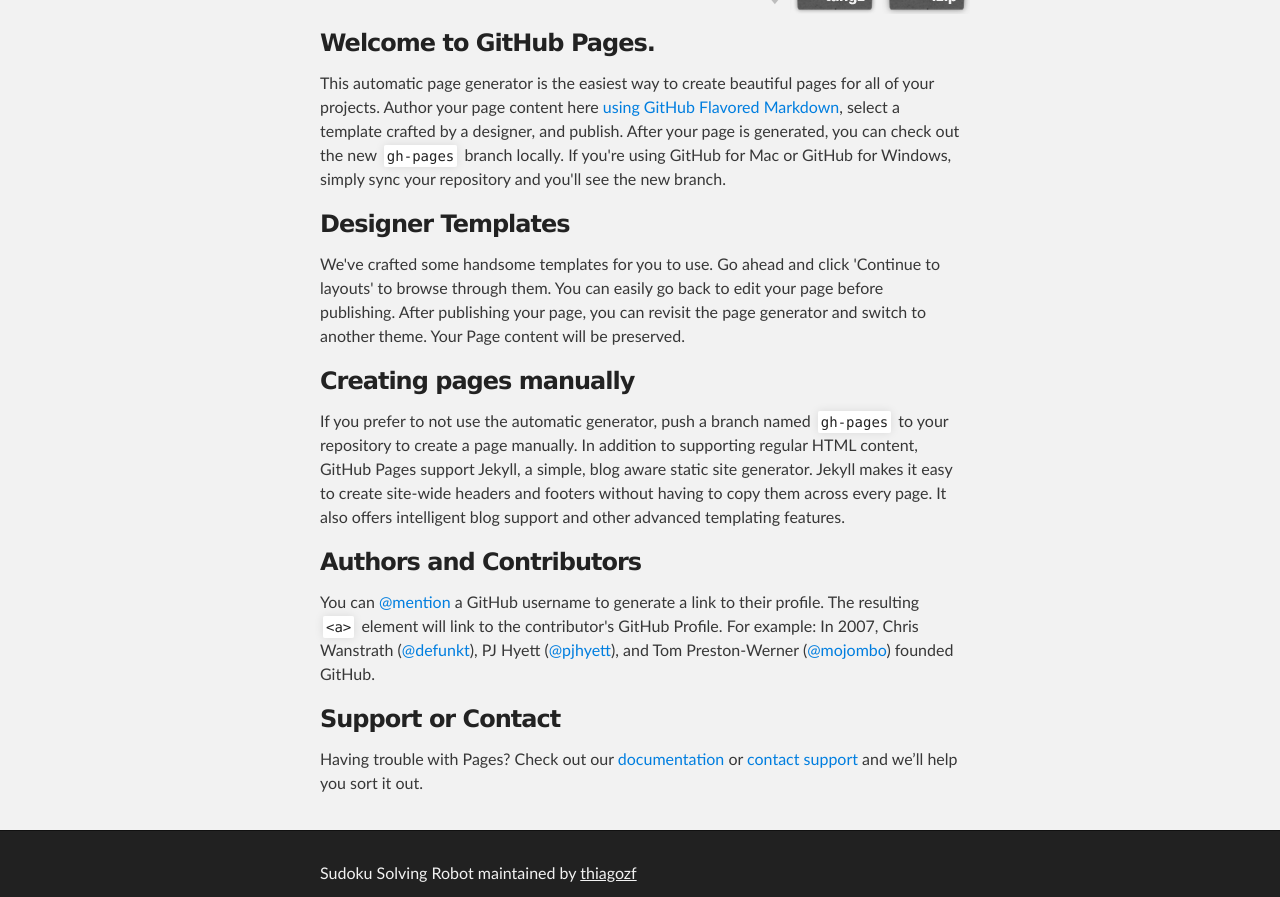
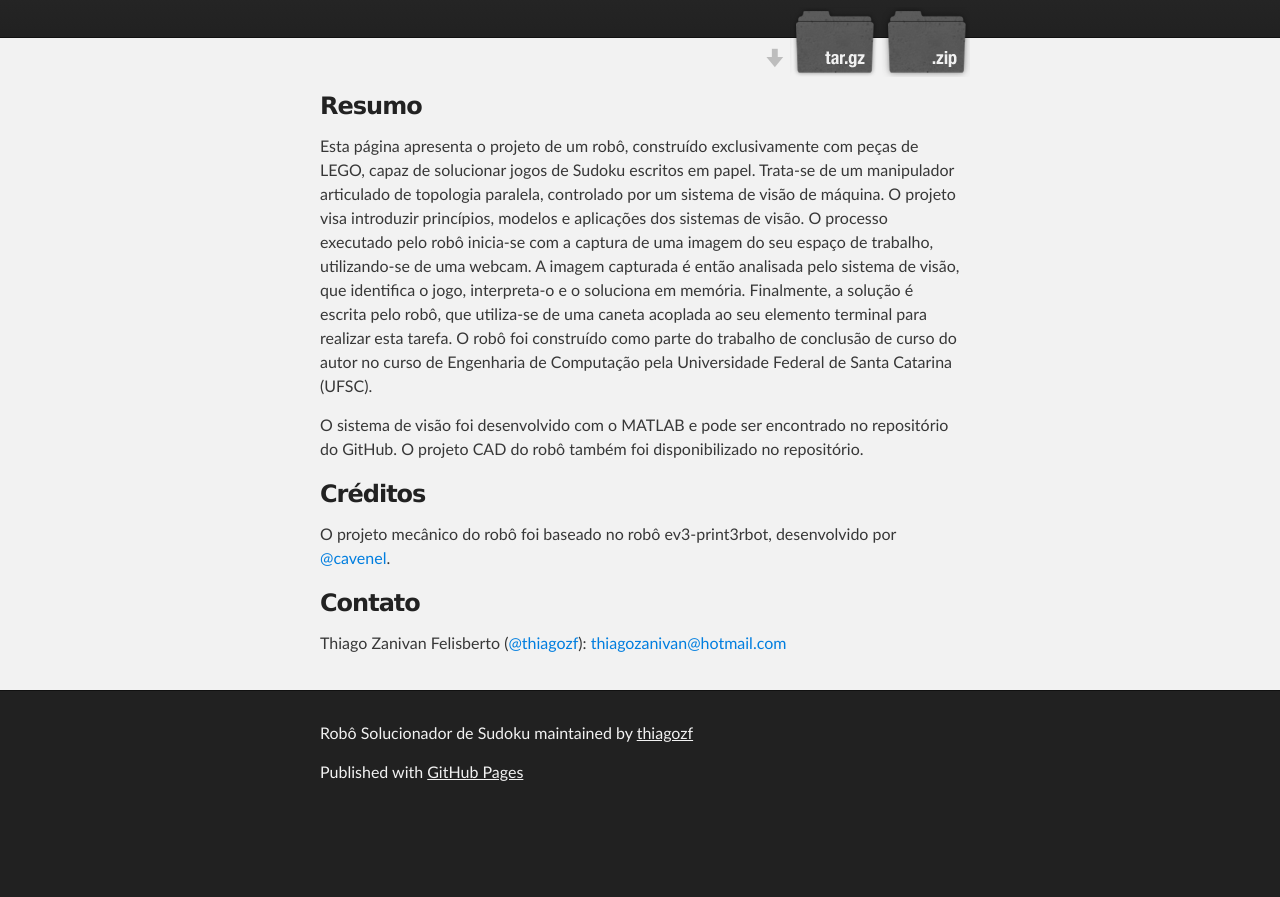
Before and after one commit to thiagozf/sudokurobot, a plain HTML site: page index.html in a window 1280 px wide. Shown: the part 199-1096 px from the top of the page. After the commit the page ends 1018 px from the top, so only its background shows below. Drawn offline with Linux system fonts and the light colour scheme.

```diff
--- a/index.html
+++ b/index.html
@@ -4,11 +4,11 @@
   <head>
     <meta charset='utf-8'>
     <meta http-equiv="X-UA-Compatible" content="chrome=1">
-    <meta name="description" content="Sudoku Solving Robot : ">
+    <meta name="description" content="Robô Solucionador de Sudoku : ">
 
     <link rel="stylesheet" type="text/css" media="screen" href="stylesheets/stylesheet.css">
 
-    <title>Sudoku Solving Robot</title>
+    <title>Robô Solucionador de Sudoku</title>
   </head>
 
   <body>
@@ -18,7 +18,7 @@
         <header class="inner">
           <a id="forkme_banner" href="https://github.com/thiagozf/sudokurobot">View on GitHub</a>
 
-          <h1 id="project_title">Sudoku Solving Robot</h1>
+          <h1 id="project_title">Robô Solucionador de Sudoku</h1>
           <h2 id="project_tagline"></h2>
 
             <section id="downloads">
@@ -32,36 +32,28 @@
     <div id="main_content_wrap" class="outer">
       <section id="main_content" class="inner">
         <h3>
-<a id="welcome-to-github-pages" class="anchor" href="#welcome-to-github-pages" aria-hidden="true"><span class="octicon octicon-link"></span></a>Welcome to GitHub Pages.</h3>
+<a id="resumo" class="anchor" href="#resumo" aria-hidden="true"><span class="octicon octicon-link"></span></a>Resumo</h3>
 
-<p>This automatic page generator is the easiest way to create beautiful pages for all of your projects. Author your page content here <a href="https://guides.github.com/features/mastering-markdown/">using GitHub Flavored Markdown</a>, select a template crafted by a designer, and publish. After your page is generated, you can check out the new <code>gh-pages</code> branch locally. If you're using GitHub for Mac or GitHub for Windows, simply sync your repository and you'll see the new branch.</p>
+<p>Esta página apresenta o projeto de um robô, construído exclusivamente com peças de LEGO, capaz de solucionar jogos de Sudoku escritos em papel. Trata-se de um manipulador articulado de topologia paralela, controlado por um sistema de visão de máquina. O projeto visa introduzir princípios, modelos e aplicações dos sistemas de visão. O processo executado pelo robô inicia-se com a captura de uma imagem do seu espaço de trabalho, utilizando-se de uma webcam. A imagem capturada é então analisada pelo sistema de visão, que identifica o jogo, interpreta-o e o soluciona em memória. Finalmente, a solução é escrita pelo robô, que utiliza-se de uma caneta acoplada ao seu elemento terminal para realizar esta tarefa. O robô foi construído como parte do trabalho de conclusão de curso do autor no curso de Engenharia de Computação pela Universidade Federal de Santa Catarina (UFSC).</p>
+
+<p>O sistema de visão foi desenvolvido com o MATLAB e pode ser encontrado no repositório do GitHub. O projeto CAD do robô também foi disponibilizado no repositório.</p>
 
 <h3>
-<a id="designer-templates" class="anchor" href="#designer-templates" aria-hidden="true"><span class="octicon octicon-link"></span></a>Designer Templates</h3>
+<a id="créditos" class="anchor" href="#cr%C3%A9ditos" aria-hidden="true"><span class="octicon octicon-link"></span></a>Créditos</h3>
 
-<p>We've crafted some handsome templates for you to use. Go ahead and click 'Continue to layouts' to browse through them. You can easily go back to edit your page before publishing. After publishing your page, you can revisit the page generator and switch to another theme. Your Page content will be preserved.</p>
+<p>O projeto mecânico do robô foi baseado no robô ev3-print3rbot, desenvolvido por <a href="https://github.com/cavenel" class="user-mention">@cavenel</a>.</p>
 
 <h3>
-<a id="creating-pages-manually" class="anchor" href="#creating-pages-manually" aria-hidden="true"><span class="octicon octicon-link"></span></a>Creating pages manually</h3>
+<a id="contato" class="anchor" href="#contato" aria-hidden="true"><span class="octicon octicon-link"></span></a>Contato</h3>
 
-<p>If you prefer to not use the automatic generator, push a branch named <code>gh-pages</code> to your repository to create a page manually. In addition to supporting regular HTML content, GitHub Pages support Jekyll, a simple, blog aware static site generator. Jekyll makes it easy to create site-wide headers and footers without having to copy them across every page. It also offers intelligent blog support and other advanced templating features.</p>
-
-<h3>
-<a id="authors-and-contributors" class="anchor" href="#authors-and-contributors" aria-hidden="true"><span class="octicon octicon-link"></span></a>Authors and Contributors</h3>
-
-<p>You can <a href="https://github.com/blog/821" class="user-mention">@mention</a> a GitHub username to generate a link to their profile. The resulting <code>&lt;a&gt;</code> element will link to the contributor's GitHub Profile. For example: In 2007, Chris Wanstrath (<a href="https://github.com/defunkt" class="user-mention">@defunkt</a>), PJ Hyett (<a href="https://github.com/pjhyett" class="user-mention">@pjhyett</a>), and Tom Preston-Werner (<a href="https://github.com/mojombo" class="user-mention">@mojombo</a>) founded GitHub.</p>
-
-<h3>
-<a id="support-or-contact" class="anchor" href="#support-or-contact" aria-hidden="true"><span class="octicon octicon-link"></span></a>Support or Contact</h3>
-
-<p>Having trouble with Pages? Check out our <a href="https://help.github.com/pages">documentation</a> or <a href="https://github.com/contact">contact support</a> and we’ll help you sort it out.</p>
+<p>Thiago Zanivan Felisberto (<a href="https://github.com/thiagozf" class="user-mention">@thiagozf</a>): <a href="mailto:thiagozanivan@hotmail.com">thiagozanivan@hotmail.com</a></p>
       </section>
     </div>
 
     <!-- FOOTER  -->
     <div id="footer_wrap" class="outer">
       <footer class="inner">
-        <p class="copyright">Sudoku Solving Robot maintained by <a href="https://github.com/thiagozf">thiagozf</a></p>
+        <p class="copyright">Robô Solucionador de Sudoku maintained by <a href="https://github.com/thiagozf">thiagozf</a></p>
         <p>Published with <a href="https://pages.github.com">GitHub Pages</a></p>
       </footer>
     </div>
```
Also changed, not shown: params.json (+1 -1 lines).
